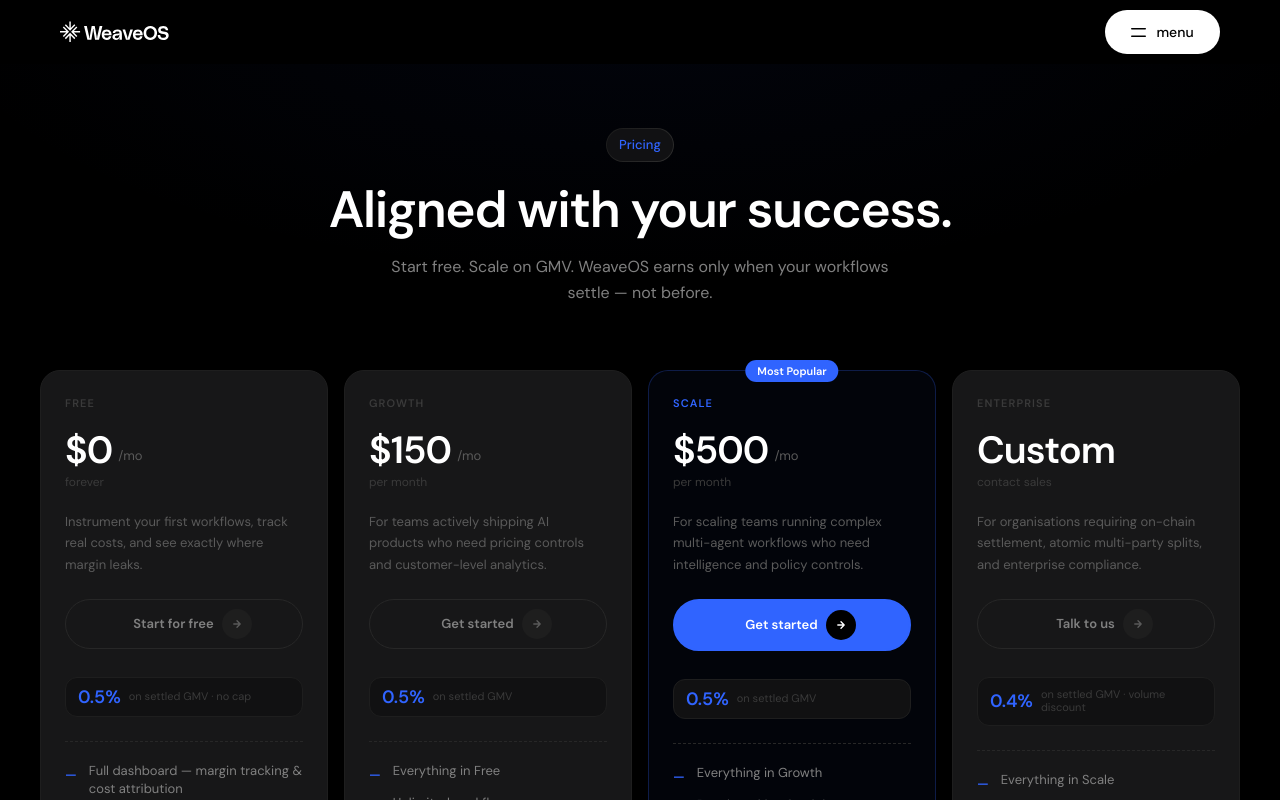
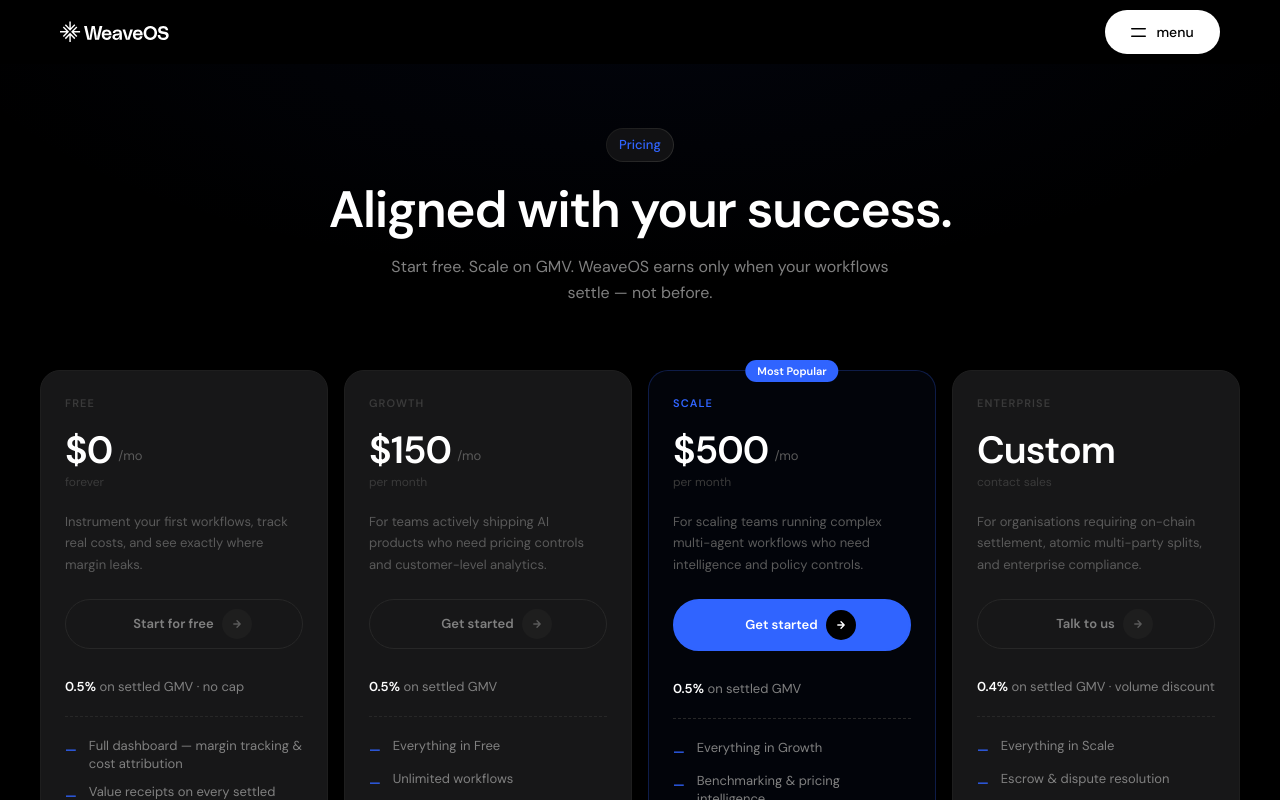
Before and after one commit to SiddharthManjul/weaveos-new, a Next.js app: page /pricing in a window 1280 px wide. Built offline with nearby package versions, Linux system fonts and the light colour scheme; a web font is replaced by a local one.

Commit message:
Simplify GMV rate line on pricing cards
Remove the boxed chip; render the rate as plain inline text above the
dashed divider — percentage in white semibold, note in #808080, both
at the same 13px as the rest of the card body.

Co-Authored-By: Claude Sonnet 4.6 <noreply@anthropic.com>

```diff
--- a/src/app/pricing/page.tsx
+++ b/src/app/pricing/page.tsx
@@ -242,20 +242,10 @@ export default function PricingPage() {
                 </Link>
 
                 {/* GMV rate */}
-                <div
-                  className="flex items-center gap-2 px-3 py-2.5 rounded-xl mb-6"
-                  style={{ background: "#111112", border: "1px solid #1e1e1e" }}
-                >
-                  <span
-                    className="text-[18px] font-semibold leading-none"
-                    style={{ color: "#3064FF" }}
-                  >
-                    {plan.gmv}
-                  </span>
-                  <span className="text-[11px] leading-tight" style={{ color: "#3a3a3a" }}>
-                    {plan.gmvNote}
-                  </span>
-                </div>
+                <p className="text-[13px] mb-5" style={{ color: "#808080" }}>
+                  <span className="text-white font-semibold">{plan.gmv}</span>
+                  {" "}{plan.gmvNote}
+                </p>
 
                 {/* Divider */}
                 <div className="mb-5" style={{ borderTop: "1px dashed #272727" }} />
```
